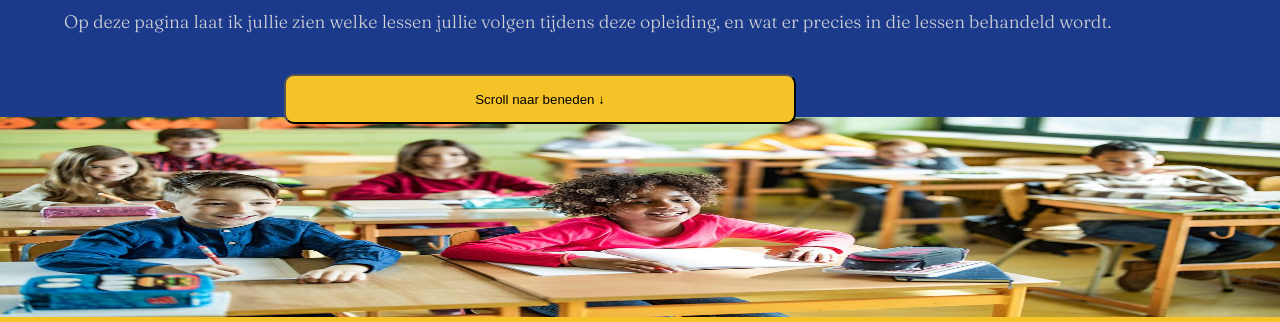
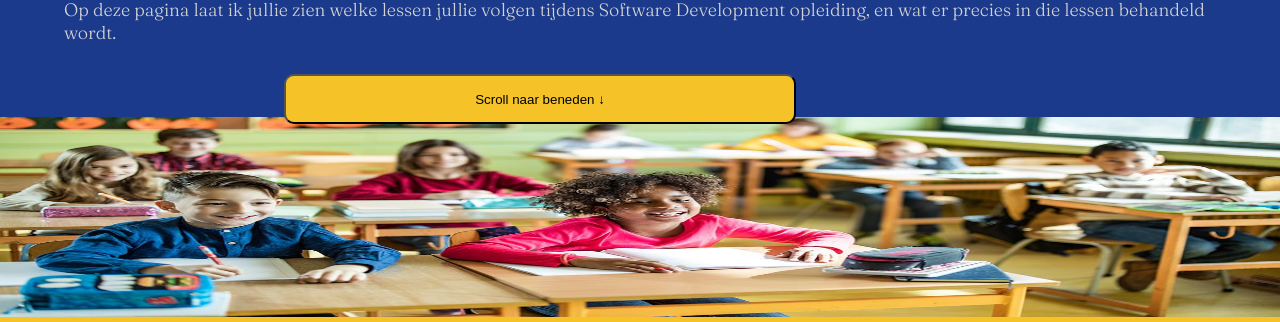
Before and after one commit to ArtemShunda/Open-dag-website, a plain HTML site: page index.html in a window 1280 px wide. Shown: the part 219-541 px from the top of the page. Drawn offline with Linux system fonts and the light colour scheme.

Commit message:
Updated subtitle

```diff
--- a/index.html
+++ b/index.html
@@ -18,7 +18,7 @@
         <h1>Welkom,<br /><span>Leerlingen!</span></h1>
         <h2>
           Op deze pagina laat ik jullie zien welke lessen jullie volgen tijdens
-          deze opleiding, en wat er precies in die lessen behandeld wordt.
+          Software Development opleiding, en wat er precies in die lessen behandeld wordt.
         </h2>
         <input class="scrollBtn" type="button" value="Scroll naar beneden ↓" />
       </header>
```
